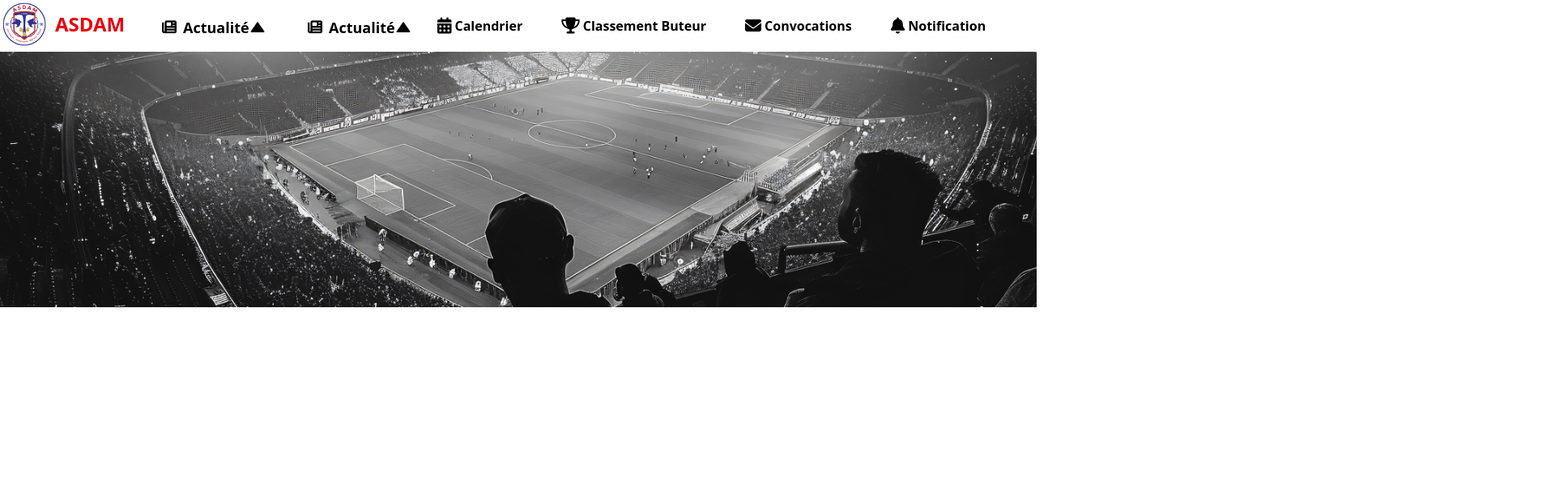
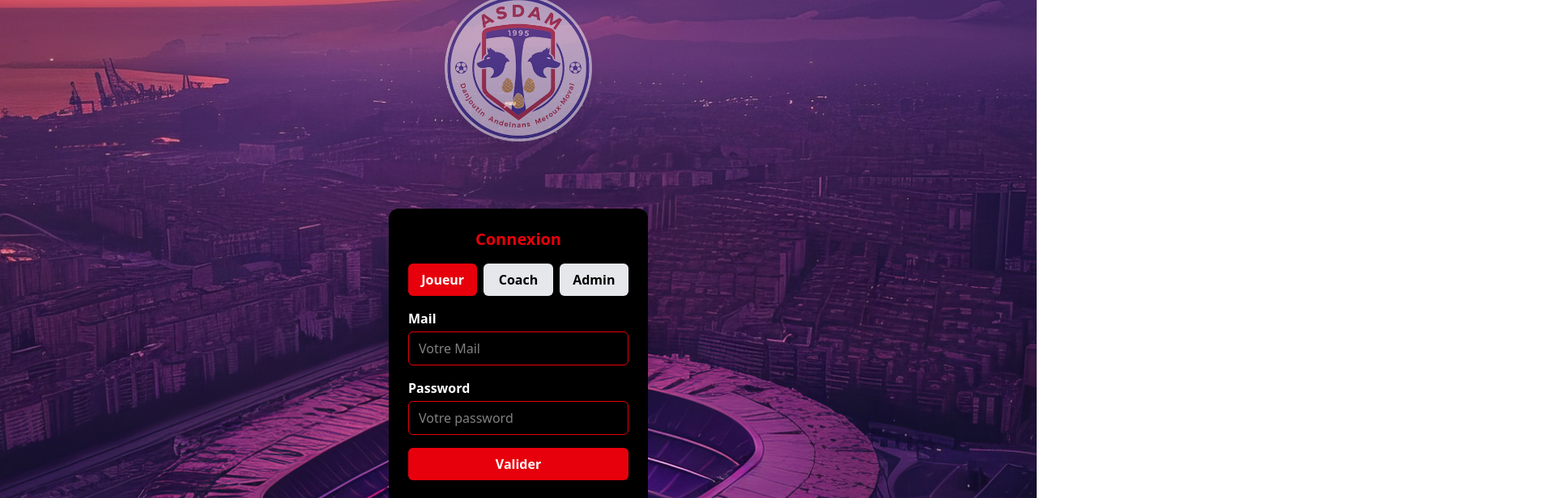
Before and after one commit to Pablo-GR01/Asdam, an Angular app: page / in a window 1280 px wide. Shown: the top 616 px of the page at 81% size, 1920 px wide, since content can reach past the window. Built offline with nearby package versions, Linux system fonts and the light colour scheme; no server answers.

Commit message:
création page connexion

```diff
--- a/src/app/app.routes.ts
+++ b/src/app/app.routes.ts
@@ -1,7 +1,9 @@
 import { Routes } from '@angular/router';
 import { Accueil } from '../page-User/accueil/accueil';
+import { Connexion } from '../page/connexion/connexion';
 
 
 export const routes: Routes = [
-    {path: '', component: Accueil}
+    {path: '', component: Connexion},
+    {path: 'accueil', component: Accueil}
 ];
--- /dev/null
+++ b/src/page/connexion/connexion.html
@@ -0,0 +1,174 @@
+<div class="relative h-screen overflow-hidden">
+    <!-- Image de fond -->
+    <img src="assets/bg-connexion.png" alt="fond" class="absolute top-0 left-0 w-full h-full object-cover z-0">
+
+    <!-- Contenu centré -->
+    <div class="relative z-10 flex flex-col items-center justify-center h-full space-y-8">
+
+        <!-- Logo -->
+      <img src="assets/LOGO.png" alt="logo" class="absolute -mt-150 w-50 max-w-xs opacity-50 drop-shadow-xl">
+
+       <!-- Formulaire -->
+        <form class="bg-black bg-opacity-95 mt-30 p-6 rounded-xl shadow-2xl w-80 space-y-4" (ngSubmit)="onSubmit()">
+
+            <!-- Titre -->
+            <h2 class="text-xl text-center font-black text-red-600">Connexion</h2>
+
+            <!-- Boutons de rôle -->
+            <div class="flex justify-between gap-2">
+
+                <button type="button"
+                    class="w-1/3 py-2 rounded-md font-semibold  transition"
+                    [ngClass]="{
+                    'bg-red-600 text-white': selectedRole === 'Joueur',
+                    'bg-gray-200 hover:text-white hover:bg-red-900': selectedRole !== 'Joueur'
+                    }"
+                    (click)="selectRole('Joueur')">Joueur
+                </button>
+
+                <button type="button"
+                    class="w-1/3 py-2 rounded-md font-semibold transition"
+                    [ngClass]="{
+                        'bg-red-600 text-white': selectedRole === 'Coach',
+                        'bg-gray-200 hover:text-white hover:bg-red-900': selectedRole !== 'Coach'
+                    }"
+                    (click)="selectRole('Coach')">Coach
+                </button>
+
+                <button type="button"
+                    class="w-1/3 py-2 rounded-md font-semibold  transition"
+                    [ngClass]="{
+                        'bg-red-600 text-white': selectedRole === 'Admin',
+                        'bg-gray-200 hover:text-white hover:bg-red-900': selectedRole !== 'Admin'
+                    }"
+                    (click)="selectRole('Admin')">Admin
+                </button>
+
+            </div>
+
+            <!-- Adresse mail -->
+            <div>
+            <label class="block text-white font-semibold mb-1">Mail</label>
+            <input type="email" [(ngModel)]="form.email" name="email" required
+                    placeholder="Votre Mail"
+                    class="w-full px-3 py-2  text-white border border-red-600 rounded-md focus:outline-none focus:ring focus:ring-red-800">
+            </div>
+            <!-- Mot de passe -->
+            <div>
+            <label class="block text-white font-semibold mb-1">Password</label>
+            <input type="password" [(ngModel)]="form.password" name="password" required
+                    placeholder="Votre password"
+                    class="w-full px-3 py-2 text-white border border-red-600 rounded-md focus:outline-none focus:ring focus:ring-red-800">
+            </div>
+
+            <!-- Code secret (visible pour Coach/Admin uniquement) -->
+        <div *ngIf="selectedRole === 'Coach' || selectedRole === 'Admin'">
+          <label class="block text-white font-semibold mb-1">Code Club</label>
+          <input type="text" [(ngModel)]="form.code" name="code"
+                 placeholder="Code"
+                 class="w-full px-3 py-2 text-white border border-red-600 rounded-md focus:outline-none focus:ring focus:ring-red-800">
+        </div>
+
+        <!-- Bouton de connexion -->
+        <button type="submit"
+                class="w-full bg-red-600 text-white py-2 rounded-md font-semibold hover:bg-red-900 transition duration-200">
+          Valider
+        </button>
+
+        <!-- Lien vers l'inscription -->
+        <p class="text-center text-sm text-white mt-2">
+          Tu n'as pas encore de compte ?
+          <a routerLink="/inscription" class="text-red-600 hover:underline font-medium cursor-pointer">S'inscrire</a>
+        </p>
+
+        </form>
+    </div>
+</div>
+
+
+
+
+
+
+
+<!-- <div class="relative h-screen overflow-hidden">
+    <!-- Image de fond --
+    <img src="assets/bg-connexion.png" alt="fond" class="absolute top-0 left-0 w-full h-full object-cover z-0">
+
+    <!-- Contenu centré --
+    <div class="relative z-10 flex flex-col items-center justify-center h-full space-y-8">
+
+      <!-- Logo --
+      <img src="assets/LOGO.png" alt="logo" class="max-w-xs opacity-90 drop-shadow-xl">
+
+      <!-- Formulaire --
+      <form class="bg-white bg-opacity-95 p-6 rounded-xl shadow-2xl w-80 space-y-4" (ngSubmit)="onSubmit()">
+
+        <!-- Titre --
+        <h2 class="text-xl text-center font-bold text-gray-800">Connexion à l'espace ASDAM</h2>
+
+        <!-- Boutons de rôle --
+        <div class="flex justify-between gap-2">
+          <button type="button"
+                  class="w-1/3 py-2 rounded-md font-semibold border transition"
+                  [ngClass]="{
+                    'bg-green-600 text-white': selectedRole === 'Joueur',
+                    'bg-gray-200 text-black': selectedRole !== 'Joueur'
+                  }"
+                  (click)="selectRole('Joueur')">Joueur</button>
+
+          <button type="button"
+                  class="w-1/3 py-2 rounded-md font-semibold border transition"
+                  [ngClass]="{
+                    'bg-yellow-500 text-white': selectedRole === 'Coach',
+                    'bg-gray-200 text-black': selectedRole !== 'Coach'
+                  }"
+                  (click)="selectRole('Coach')">Coach</button>
+
+          <button type="button"
+                  class="w-1/3 py-2 rounded-md font-semibold border transition"
+                  [ngClass]="{
+                    'bg-red-600 text-white': selectedRole === 'Admin',
+                    'bg-gray-200 text-black': selectedRole !== 'Admin'
+                  }"
+                  (click)="selectRole('Admin')">Admin</button>
+        </div>
+
+        <!-- Adresse mail --
+        <div>
+          <label class="block text-gray-700 font-semibold mb-1">Adresse e-mail</label>
+          <input type="email" [(ngModel)]="form.email" name="email" required
+                 placeholder="email@asdam.fr"
+                 class="w-full px-3 py-2 border border-gray-300 rounded-md focus:outline-none focus:ring focus:ring-blue-300">
+        </div>
+
+        <!-- Mot de passe --
+        <div>
+          <label class="block text-gray-700 font-semibold mb-1">Mot de passe</label>
+          <input type="password" [(ngModel)]="form.password" name="password" required
+                 placeholder="********"
+                 class="w-full px-3 py-2 border border-gray-300 rounded-md focus:outline-none focus:ring focus:ring-blue-300">
+        </div>
+
+        <!-- Code secret (visible pour Coach/Admin uniquement) --
+        <div *ngIf="selectedRole === 'Coach' || selectedRole === 'Admin'">
+          <label class="block text-gray-700 font-semibold mb-1">Code Club</label>
+          <input type="text" [(ngModel)]="form.code" name="code"
+                 placeholder="Code donné par le club"
+                 class="w-full px-3 py-2 border border-red-400 rounded-md focus:outline-none focus:ring focus:ring-red-300">
+        </div>
+
+        <!-- Bouton de connexion --
+        <button type="submit"
+                class="w-full bg-blue-600 text-white py-2 rounded-md font-semibold hover:bg-blue-700 transition duration-200">
+          Entrer dans mon espace
+        </button>
+
+        <!-- Lien vers l'inscription --
+        <p class="text-center text-sm text-gray-600 mt-2">
+          Tu n'as pas encore de compte ?
+          <a routerLink="/inscription" class="text-blue-600 hover:underline font-medium">S'inscrire</a>
+        </p>
+      </form>
+    </div>
+  </div> -->
--- /dev/null
+++ b/src/page/connexion/connexion.ts
@@ -0,0 +1,35 @@
+import { Component } from '@angular/core';
+import { FormsModule } from '@angular/forms';
+import { CommonModule } from '@angular/common';
+
+@Component({
+  selector: 'app-connexion',
+  standalone: true,
+  imports: [CommonModule, FormsModule],
+  templateUrl: './connexion.html',
+  styleUrls: ['./connexion.css']
+})
+export class Connexion{
+  selectedRole: 'Joueur' | 'Coach' | 'Admin' = 'Joueur';
+
+  form = {
+    email: '',
+    password: '',
+    code: ''
+  };
+
+  selectRole(role: 'Joueur' | 'Coach' | 'Admin') {
+    this.selectedRole = role;
+    if (role === 'Joueur') {
+      this.form.code = '';
+    }
+  }
+
+  onSubmit() {
+    const dataToSend = {
+      ...this.form,
+      role: this.selectedRole
+    };
+    console.log('📤 Données soumises :', dataToSend);
+  }
+}
```
Also changed, not shown: src/assets/bg-connexion.png (added), src/page/connexion/connexion.css (added), 1 other file (tests, documents, lock files or other folders).
